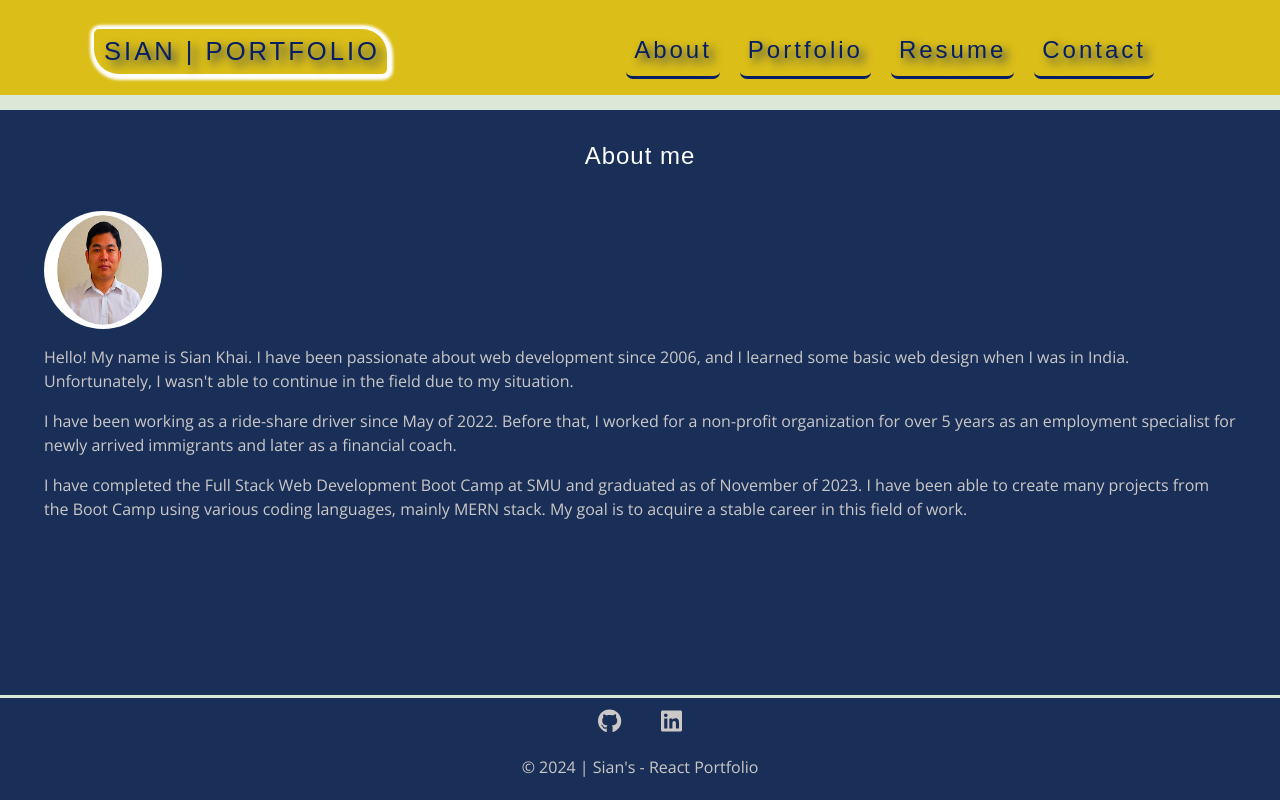
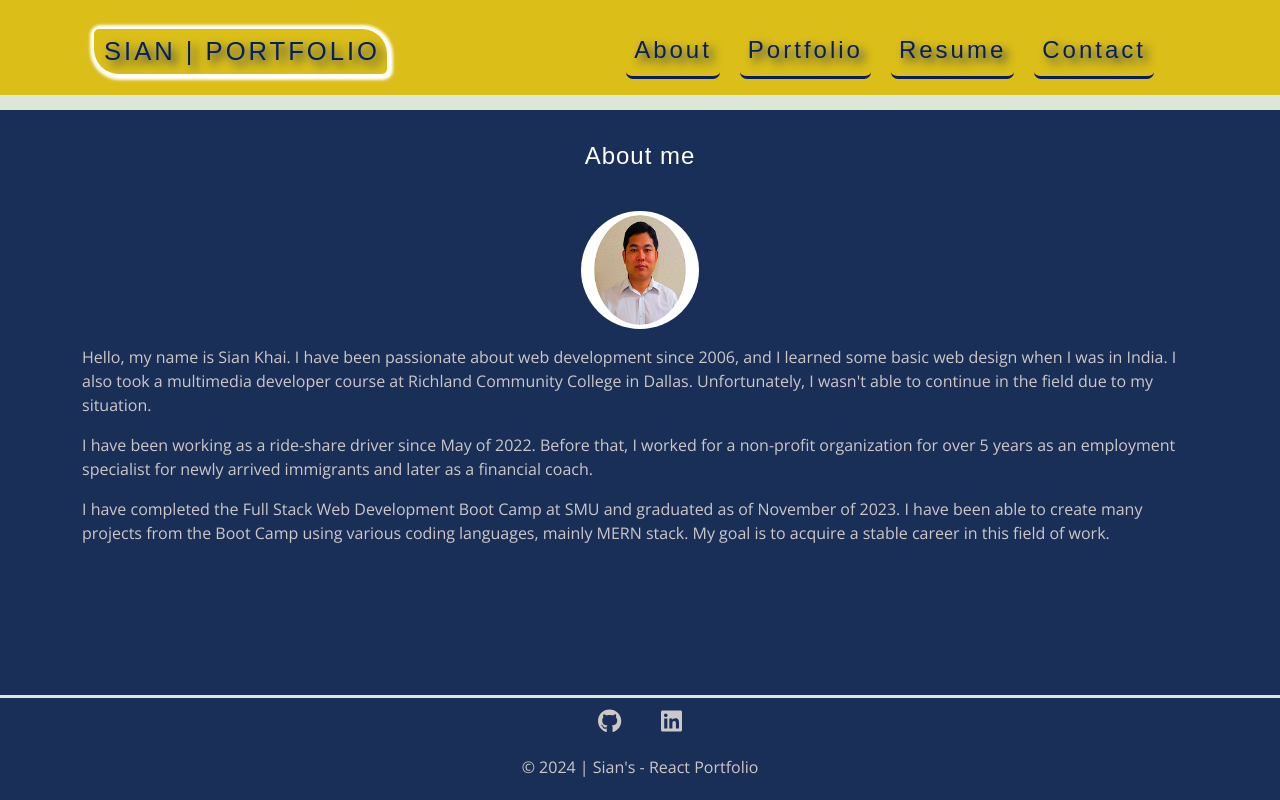
Before and after one commit to SKhai77/my-react-portfolio, a React (Vite) app: page / in a window 1280 px wide. Built offline with nearby package versions, Linux system fonts and the light colour scheme; a web font is replaced by a local one.

Commit message:
Update container class and move the image to the center

```diff
--- a/src/pages/About.jsx
+++ b/src/pages/About.jsx
@@ -2,21 +2,23 @@ function AboutMe() {
   return (
     <main>
       <section>
-        <div className="container-fluid">
+        <div className="container">
           <h2>About me</h2>
           <div className="row mt-4">
             <div className="col-md-12">
+              <div className="d-flex justify-content-center align-items-center">
                 <img
                   src="./assets/images/my-passport.png"
                   alt="My passport size photo"
                   className="img-fluid rounded-circle pt-3 pb-3"
                   style={{ maxWidth: "150px", maxHeight: "150px" }}
                 />
+              </div>
               <p>
-                Hello! My name is Sian Khai. I have been passionate about web
+                Hello, my name is Sian Khai. I have been passionate about web
                 development since 2006, and I learned some basic web design when
-                I was in India. Unfortunately, I wasn't able to continue in the
-                field due to my situation.
+                I was in India. I also took a multimedia developer course at Richland Community College in Dallas.
+                Unfortunately, I wasn't able to continue in the field due to my situation.
               </p>
               <p>
                 I have been working as a ride-share driver since May of 2022.
```
Lines whose indentation alone changed are shown as unchanged.
